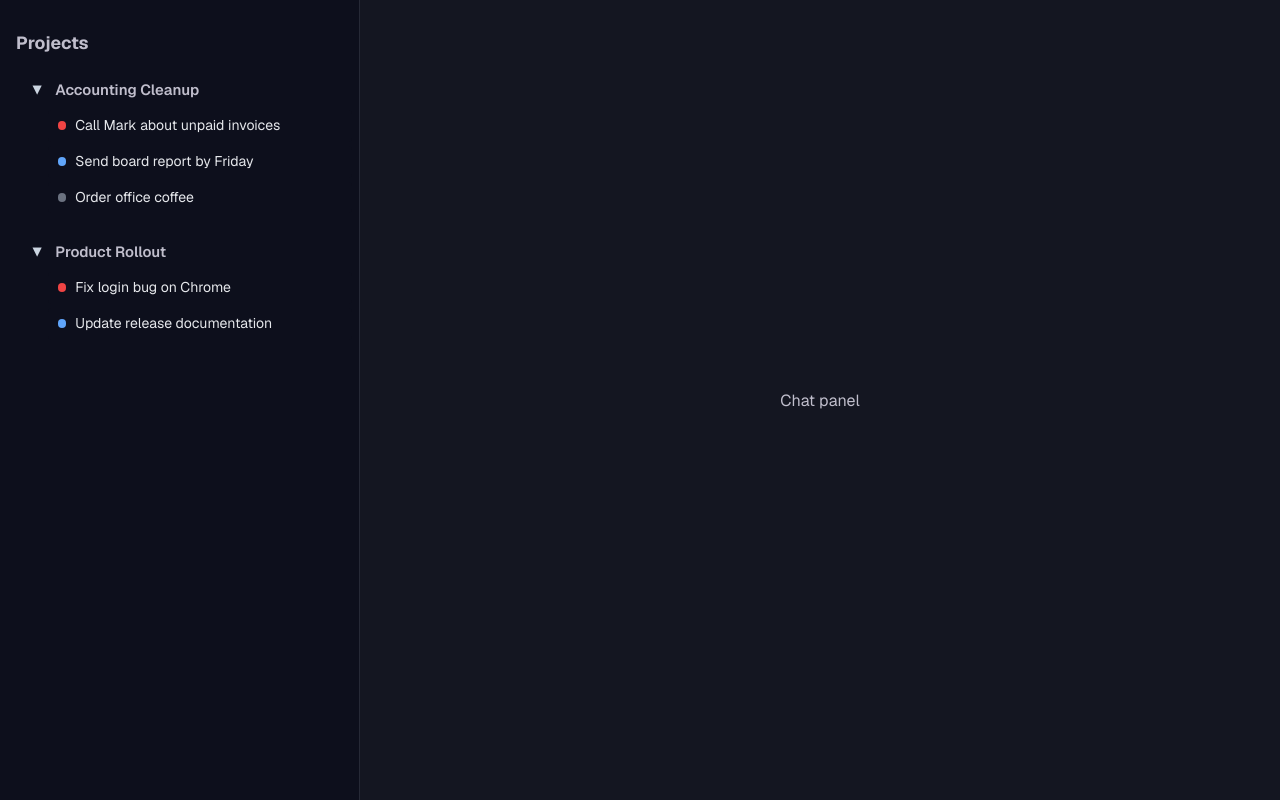
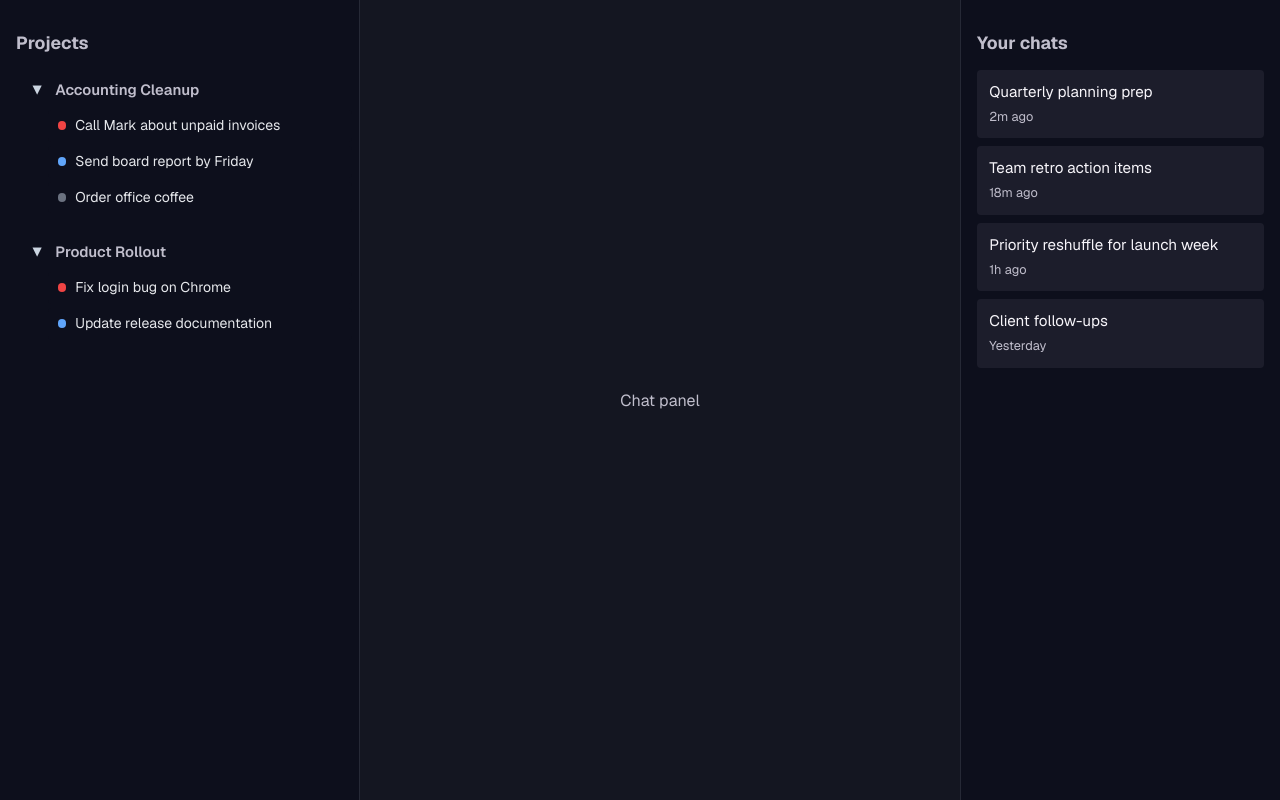
Before and after one commit to ravendb/samples-brain-slop, a Next.js app: page / in a window 1280 px wide. Built offline with nearby package versions, Linux system fonts and the light colour scheme.

Commit message:
Add ConversationSidebar component and integrate it into the main page layout

```diff
--- a/src/app/page.tsx
+++ b/src/app/page.tsx
@@ -1,4 +1,5 @@
 import Sidebar from "@/components/sidebar/Sidebar";
+import ConversationSidebar from "@/components/conversationSidebar/ConversationSidebar";
 import styles from "@/app/page.module.css";
 
 export default function Home() {
@@ -8,6 +9,7 @@ export default function Home() {
       <section className={styles.chatSection}>
         Chat panel
       </section>
+      <ConversationSidebar />
     </main>
   );
 }
--- /dev/null
+++ b/src/components/conversationSidebar/ConversationSidebar.module.css
@@ -0,0 +1,51 @@
+.sidebar {
+	width: min(320px, 100%);
+	height: 100%;
+	background-color: var(--sidebar-bg);
+	border-left: 1px solid var(--border);
+	padding: 1rem;
+	overflow-y: auto;
+	box-sizing: border-box;
+}
+
+.title {
+	color: var(--foreground-muted);
+	font-size: 1.1rem;
+	margin-bottom: 1rem;
+}
+
+.conversationList {
+	list-style: none;
+	margin: 0;
+	padding: 0;
+	display: grid;
+	gap: 0.5rem;
+}
+
+.item {
+	padding: 0.7rem;
+	background-color: var(--surface);
+	border: 1px solid transparent;
+	border-radius: var(--list-item-border-radius);
+	cursor: pointer;
+	transition: var(--transition-base);
+}
+
+.item:hover {
+	background-color: var(--surface-hover);
+	border-color: var(--border);
+}
+
+.itemTitle {
+	margin: 0;
+	color: var(--foreground);
+	font-size: 0.95rem;
+	line-height: 1.35;
+}
+
+.updatedAt {
+	display: inline-block;
+	margin-top: 0.35rem;
+	font-size: 0.8rem;
+	color: var(--foreground-muted);
+}
--- /dev/null
+++ b/src/components/conversationSidebar/ConversationSidebar.tsx
@@ -0,0 +1,46 @@
+import styles from "./ConversationSidebar.module.css";
+
+type Conversation = {
+	id: string;
+	title: string;
+	updatedAt: string;
+};
+
+const conversations: Conversation[] = [
+	{
+		id: "c-quarterly-planning",
+		title: "Quarterly planning prep",
+		updatedAt: "2m ago",
+	},
+	{
+		id: "c-team-retro-notes",
+		title: "Team retro action items",
+		updatedAt: "18m ago",
+	},
+	{
+		id: "c-priority-shuffle",
+		title: "Priority reshuffle for launch week",
+		updatedAt: "1h ago",
+	},
+	{
+		id: "c-client-followups",
+		title: "Client follow-ups",
+		updatedAt: "Yesterday",
+	},
+];
+
+export default function ConversationSidebar() {
+	return (
+		<aside className={styles.sidebar}>
+			<h2 className={styles.title}>Your chats</h2>
+			<ul className={styles.conversationList}>
+				{conversations.map((conversation) => (
+					<li key={conversation.id} className={styles.item}>
+						<p className={styles.itemTitle}>{conversation.title}</p>
+						<span className={styles.updatedAt}>{conversation.updatedAt}</span>
+					</li>
+				))}
+			</ul>
+		</aside>
+	);
+}
```
Also changed, not shown: src/repositories/chatRepo.ts (added, +17 -0 lines).
